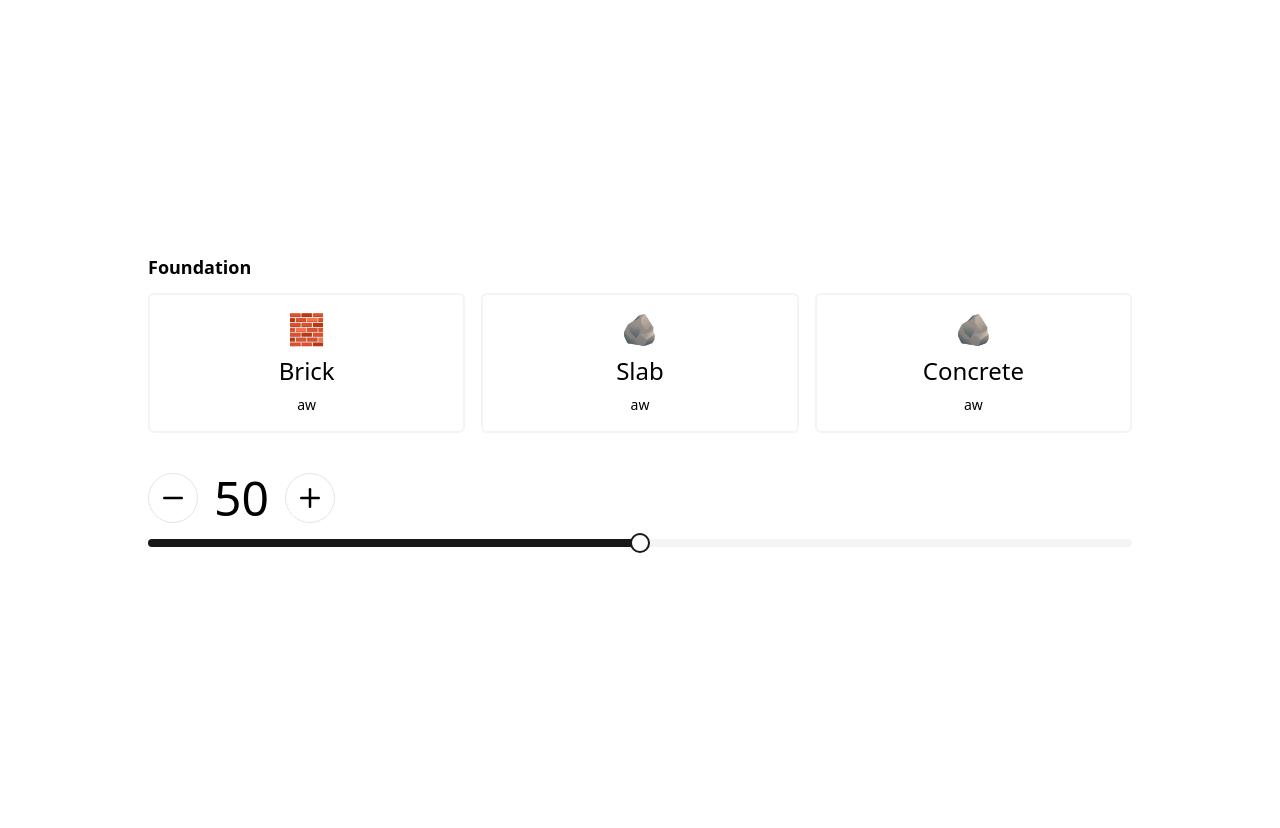
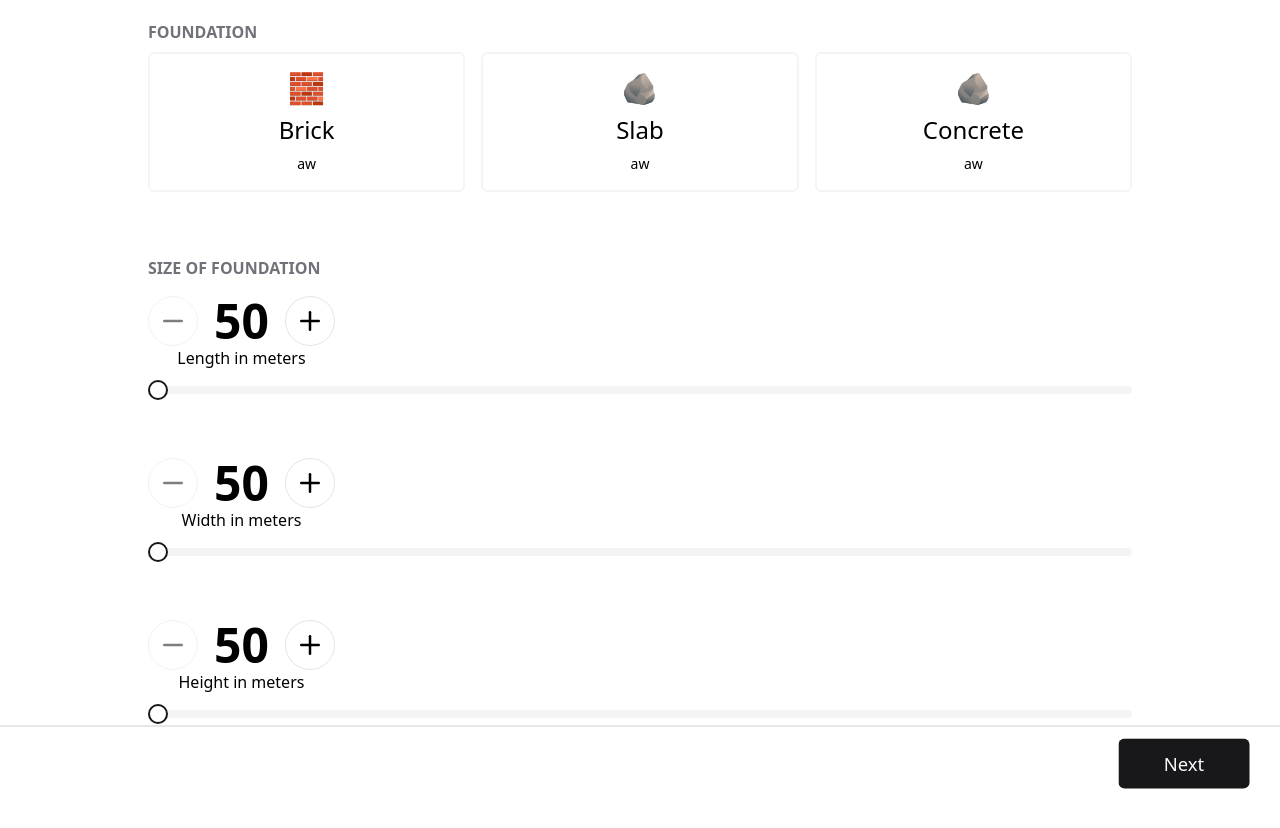
Before and after one commit to francisputong/house-questionnaire, a React (Vite) app: page /start in a window 1280 px wide. Shown: the top 828 px of the page. Before the commit the page ends 800 px from the top, so only its background shows below. Built offline with nearby package versions, Linux system fonts and the light colour scheme.

Commit message:
add foundation step

```diff
--- /dev/null
+++ b/src/components/inputs/input-radio-group.tsx
@@ -0,0 +1,47 @@
+import { Label } from '@radix-ui/react-label';
+import { RadioGroup, RadioGroupItem } from '@/components/ui/radio-group';
+
+type Props = {
+    value: string;
+    onChange: (value: string) => void;
+    radioItems: {
+        value: string;
+        icon: string;
+        name: string;
+    }[];
+};
+
+const InputRadioGroup = ({ value, radioItems, onChange }: Props) => {
+    return (
+        <RadioGroup
+            value={value}
+            onValueChange={onChange}
+            className='grid grid-cols-1 sm:grid-cols-2 md:grid-cols-3 lg:grid-cols-3 gap-4'
+        >
+            {radioItems.map((item) => {
+                return (
+                    <div key={item.name} className='w-full'>
+                        <RadioGroupItem
+                            checked={value === item.value}
+                            value={item.value}
+                            id={item.name}
+                            className='peer sr-only'
+                        />
+                        <Label
+                            htmlFor={item.name}
+                            className='flex h-full text-center text-xl lg:text-2xl gap-2 flex-col items-center justify-between rounded-md border-2 border-muted
+                                    p-4 hover:bg-accent hover:text-accent-foreground peer-data-[state=checked]:border-sky-500 peer-data-[state=checked]:bg-secondary
+                                    [&:has([data-state=checked])]:border-primary cursor-pointer'
+                        >
+                            <span className='text-2xl lg:text-3xl'>{item.icon}</span>
+                            {item.name}
+                            <p className='text-sm'>aw</p>
+                        </Label>
+                    </div>
+                );
+            })}
+        </RadioGroup>
+    );
+};
+
+export default InputRadioGroup;
--- /dev/null
+++ b/src/components/inputs/input-slider.tsx
@@ -0,0 +1,64 @@
+import { capitalizeFirstLetter } from '@/lib/utils';
+import { Slider } from '@/components/ui/slider';
+import { Minus, Plus } from 'lucide-react';
+import { Button } from '@/components/ui/button';
+
+type Props = {
+    value: string;
+    size: string;
+    onChange: (value: number) => void;
+};
+
+const InputSlider = ({ value, size, onChange }: Props) => {
+    const incrementCounter = (value: number) => {
+        return value + 1;
+    };
+
+    const decrementCounter = (value: number) => {
+        return value - 1;
+    };
+
+    return (
+        <div>
+            <div className='flex flex-col w-fit mb-4'>
+                <div className='flex flex-row items-center gap-4'>
+                    <Button
+                        disabled={Number(value) === 50}
+                        onClick={(e) => {
+                            e.preventDefault();
+                            onChange(decrementCounter(Number(value)));
+                        }}
+                        variant='outline'
+                        className='rounded-full h-[50px] w-[50px] p-0'
+                    >
+                        <Minus width={30} height={30} />
+                    </Button>
+                    <p className='text-5xl font-bold'>{value}</p>
+                    <Button
+                        disabled={Number(value) === 300}
+                        onClick={(e) => {
+                            e.preventDefault();
+                            onChange(incrementCounter(Number(value)));
+                        }}
+                        variant='outline'
+                        className='rounded-full h-[50px] w-[50px] p-0'
+                    >
+                        <Plus width={30} height={30} />
+                    </Button>
+                </div>
+                <p>{capitalizeFirstLetter(size)} in meters</p>
+            </div>
+            <Slider
+                onValueChange={(e) => onChange(e[0])}
+                defaultValue={[50]}
+                max={300}
+                min={50}
+                step={1}
+                className='w-full'
+                value={[Number(value)]}
+            />
+        </div>
+    );
+};
+
+export default InputSlider;
--- /dev/null
+++ b/src/components/steps/floor.tsx
@@ -0,0 +1,9 @@
+import React from 'react';
+
+type Props = {};
+
+const Floor = (props: Props) => {
+    return <div>Floor</div>;
+};
+
+export default Floor;
--- a/src/components/steps/foundation.tsx
+++ b/src/components/steps/foundation.tsx
@@ -1,15 +1,11 @@
 import { Label } from '@radix-ui/react-label';
-import { RadioGroup, RadioGroupItem } from '@radix-ui/react-radio-group';
-import { FormField, FormItem, FormControl, FormMessage } from '@/components/ui/form';
+import { FormField, FormItem, FormControl, FormMessage, FormLabel } from '@/components/ui/form';
 import { useFormContext } from 'react-hook-form';
-// import { Button } from '../ui/button';
 import { z } from 'zod';
 import { formSchemaValidate } from './formValidator';
-import { Slider } from '../ui/slider';
-import { cn } from '@/lib/utils';
-import { Button } from '../ui/button';
-import { Minus, Plus } from 'lucide-react';
-// import { Button } from '../ui/button';
+import InputSlider from '@/components/inputs/input-slider';
+import InputRadioGroup from '@/components/inputs/input-radio-group';
+import { Button } from '@/components/ui/button';
 
 const foundationMaterials = [
     {
@@ -29,118 +25,93 @@ const foundationMaterials = [
     }
 ];
 
+const foundationSizeFields = ['length', 'width', 'height'];
+
 type FoundationData = {
     foundation: string;
     foundationSize: {
-        length: 50;
-        width: 50;
-        height: 50;
+        length: number;
+        width: number;
+        height: number;
     };
 };
 
+function mapFieldNameToField(fieldName: string): keyof FoundationData {
+    if (foundationSizeFields.includes(fieldName)) {
+        return `foundationSize.${fieldName}` as keyof FoundationData;
+    }
+    throw new Error('Invalid field name');
+}
+
 const Foundation = () => {
-    const form = useFormContext<FoundationData>();
+    const { handleSubmit, control } = useFormContext<FoundationData>();
 
     const onSubmit = (values: z.infer<typeof formSchemaValidate>) => {
         console.log(values);
     };
 
     return (
-        <div>
         <div className='flex flex-col w-full space-y-3'>
-                <Label htmlFor='gender' className='text-md lg:text-lg text-left font-semibold'>
-                    Foundation
-                </Label>
-                <form onSubmit={form.handleSubmit(onSubmit)} className='space-y-8'>
-                    <div className='space-y-8'>
+            <form onSubmit={handleSubmit(onSubmit)} className=''>
+                <div className=''>
                     <div className='flex flex-col items-center justify-between text-center'>
                         <FormField
-                                control={form.control}
+                            control={control}
                             name='foundation'
                             render={({ field }) => {
                                 return (
-                                        <FormItem className='w-full mb-10'>
+                                    <FormItem className='w-full mb-16'>
+                                        <Label className='flex items-start uppercase text-base font-bold text-zinc-500 dark:text-secondary/70'>
+                                            Foundation
+                                        </Label>
                                         <FormControl>
-                                                <RadioGroup
+                                            <InputRadioGroup
                                                 value={field.value}
-                                                    onValueChange={field.onChange}
-                                                    className='grid grid-cols-1 sm:grid-cols-2 md:grid-cols-3 lg:grid-cols-3 gap-4'
-                                                >
-                                                    {foundationMaterials.map((foundation) => {
-                                                        return (
-                                                            <div key={foundation.name} className='w-full'>
-                                                                <RadioGroupItem
-                                                                    checked={field.value === foundation.value}
-                                                                    value={foundation.value}
-                                                                    id={foundation.name}
-                                                                    className='peer sr-only'
+                                                onChange={field.onChange}
+                                                radioItems={foundationMaterials}
                                             />
-                                                                <Label
-                                                                    htmlFor={foundation.name}
-                                                                    className='flex h-full text-center text-xl lg:text-2xl gap-2 flex-col items-center justify-between rounded-md border-2 border-muted
-                                                                        p-4 hover:bg-accent hover:text-accent-foreground peer-data-[state=checked]:border-sky-500 peer-data-[state=checked]:bg-secondary
-                                                                        [&:has([data-state=checked])]:border-primary cursor-pointer'
-                                                                >
-                                                                    <span className='text-2xl lg:text-3xl'>
-                                                                        {foundation.icon}
-                                                                    </span>
-                                                                    {foundation.name}
-                                                                    <p className='text-sm'>aw</p>
-                                                                </Label>
-                                                            </div>
-                                                        );
-                                                    })}
-                                                </RadioGroup>
                                         </FormControl>
                                         <FormMessage />
                                     </FormItem>
                                 );
                             }}
                         />
+                        <div className='w-full mb-16'>
+                            <FormLabel className='flex items-start uppercase text-base font-bold text-zinc-500 dark:text-secondary/70 mb-4'>
+                                Size of foundation
+                            </FormLabel>
+                            {foundationSizeFields.map((size) => {
+                                return (
                                     <FormField
-                                control={form.control}
-                                name='foundationSize.height'
+                                        key={size}
+                                        control={control}
+                                        name={mapFieldNameToField(size)}
                                         render={({ field }) => {
                                             return (
-                                        <FormItem className='w-full'>
+                                                <FormItem className='w-full mb-16'>
                                                     <FormControl>
-                                                <div>
-                                                    <div className='flex flex-row items-center gap-4 mb-4'>
-                                                        <Button
-                                                            variant='outline'
-                                                            className='rounded-full h-[50px] w-[50px] p-0'
-                                                        >
-                                                            <Minus width={30} height={30} />
-                                                        </Button>
-                                                        <p className='text-5xl'>{field.value}</p>
-                                                        <Button
-                                                            variant='outline'
-                                                            className='rounded-full h-[50px] w-[50px] p-0'
-                                                        >
-                                                            <Plus width={30} height={30} />
-                                                        </Button>
-                                                    </div>
-
-                                                    <Slider
-                                                        onValueChange={(e) => field.onChange(e[0])}
-                                                        defaultValue={[50]}
-                                                        max={100}
-                                                        step={1}
-                                                        className='w-full'
-                                                        value={[field.value]}
+                                                        <InputSlider
+                                                            size={size}
+                                                            onChange={field.onChange}
+                                                            value={field.value.toString()}
                                                         />
-                                                </div>
                                                     </FormControl>
                                                     <FormMessage />
                                                 </FormItem>
                                             );
                                         }}
                                     />
+                                );
+                            })}
                         </div>
                     </div>
-                    {/* <Button>submit</Button> */}
+                </div>
+                <div className='border-t-2 py-3 px-8 bg-opacity-50 backdrop-blur-md bg-white z-50 fixed bottom-0 left-0 w-full flex justify-end h-[75px]'>
+                    <Button type='submit' className='h-full text-lg w-32 pulse-button'>
+                        Next
+                    </Button>
+                </div>
             </form>
-            </div>
         </div>
     );
 };
--- a/src/lib/utils.ts
+++ b/src/lib/utils.ts
@@ -4,3 +4,7 @@ import { twMerge } from 'tailwind-merge';
 export function cn(...inputs: ClassValue[]) {
     return twMerge(clsx(inputs));
 }
+
+export function capitalizeFirstLetter(str: string) {
+    return str.charAt(0).toUpperCase() + str.slice(1);
+}
--- a/src/pages/start.tsx
+++ b/src/pages/start.tsx
@@ -28,7 +28,7 @@ export default function Start() {
     return (
         <div className='flex items-center justify-center h-screen max-w-screen-lg mx-auto p-5'>
             {/* header */}
-            <div className='flex flex-col gap-6 lg:gap-12 text-center w-full mx-auto'>
+            <div className='flex flex-col gap-6 lg:gap-12 text-center w-full mx-auto h-full'>
                 <div className='flex flex-col w-full space-y-3'>
                     <FormProvider {...form}>
                         <Foundation />
```
Also changed, not shown: src/index.css (line endings or trailing spaces). Lines whose indentation alone changed are shown as unchanged.
